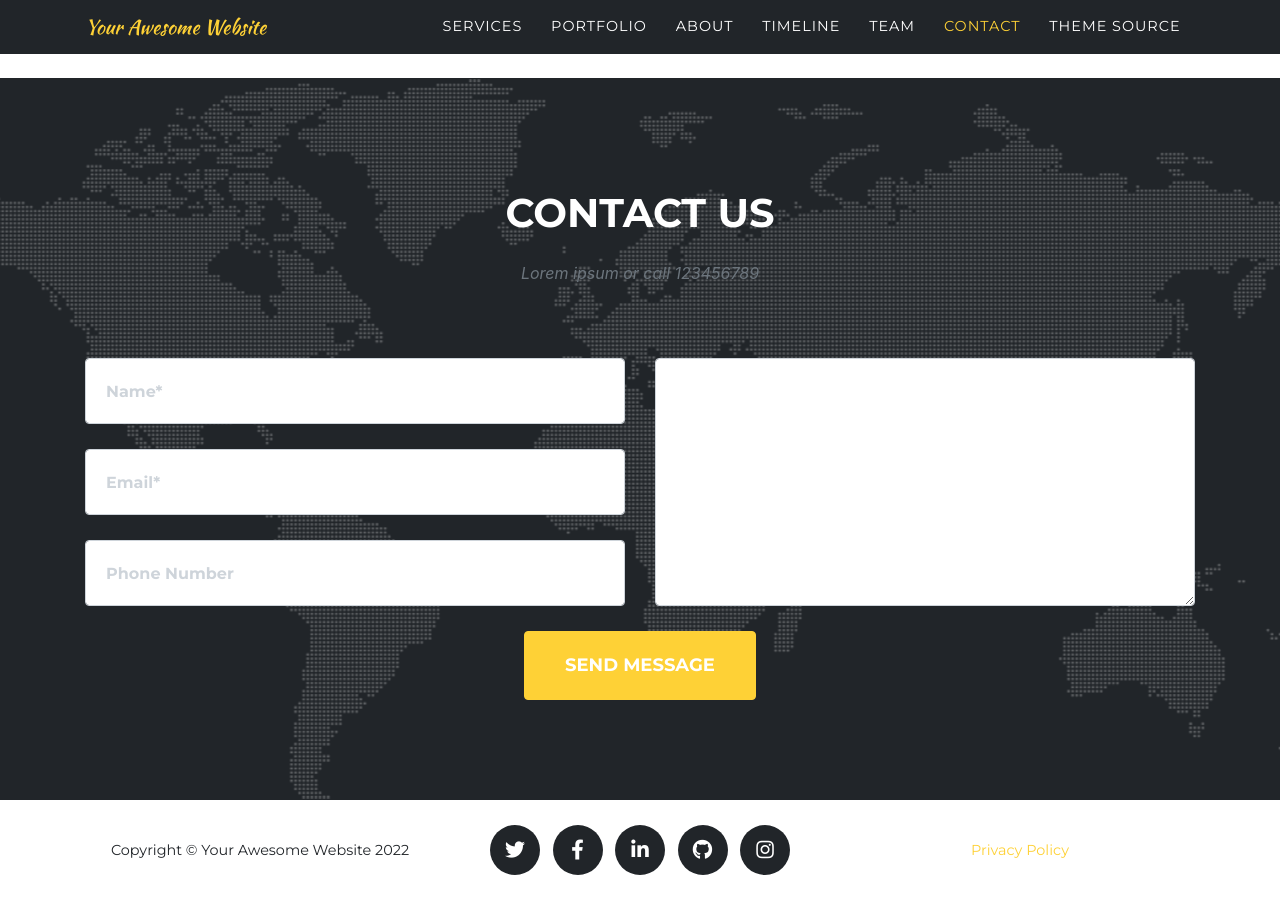
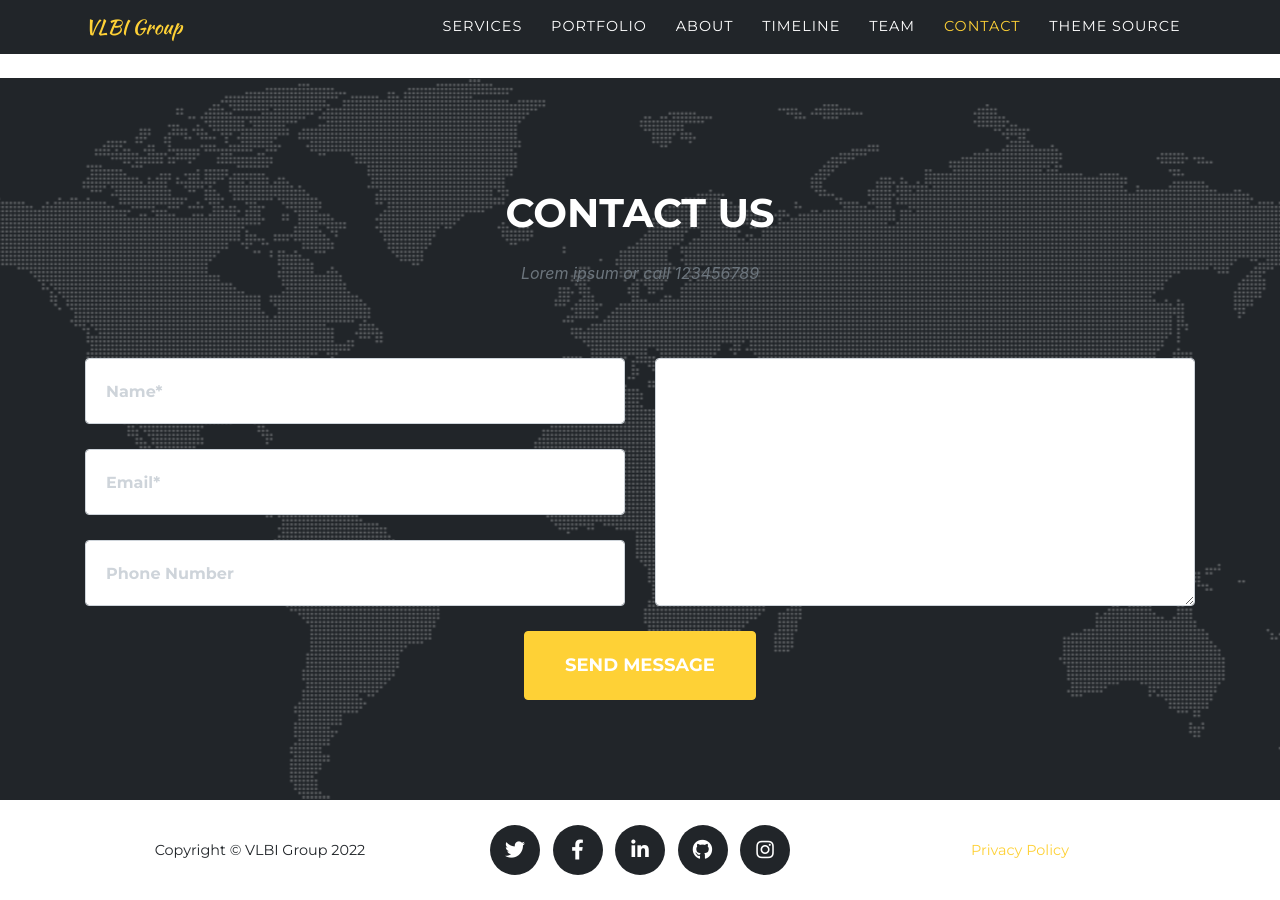
Before and after one commit to vlbigroup/vlbigroup.github.io, a Jekyll site: the page built from index.md, in a window 1280 px wide and 900 px high, scrolled down 5690 px. Built offline with Jekyll 4.4.1, drawn with Linux system fonts in a browser that asks for light colours; some web fonts are replaced.

Commit message:
Config changes
fixed itemes in the config file

```diff
--- a/_config.yml
+++ b/_config.yml
@@ -13,13 +13,13 @@
 
 theme: jekyll-agency
 
-url    : "" # the base hostname & protocol for your site, e.g. http://example.com
+url    : "https://vlbigroup.github.io" # the base hostname & protocol for your site, e.g. http://example.com
 baseurl: "" # the subpath of your site, e.g. /blog
 
-title      : Your Awesome Website
-email      : your-email@example.com #this is also the email contact forms will go to
-description: "Site description"
-author     : Your Name
+title      : VLBI Group
+email      : iaavlbigroup@gmail.com #this is also the email contact forms will go to
+description: "VLBI Group"
+author     : VLBI Group
 # logo:     #optional, defaults to site title
   # path: assets\img\clients\creative-market.jpg
   # height: 60 #height in px, defaults to 52px
```
Also changed, not shown: index.md (line endings or trailing spaces).
